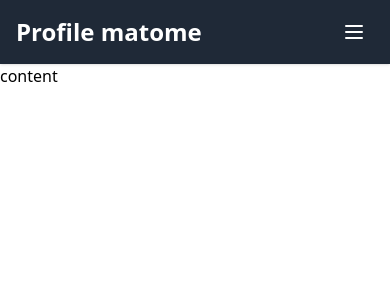
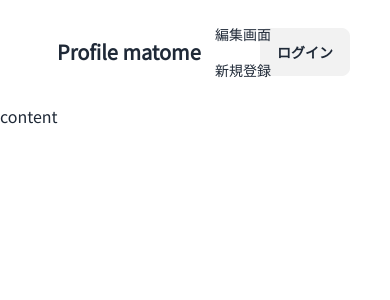
Before and after one commit to KeiIT11/profile-matome, a Next.js app: page / in a window 390 px wide. Shown: the top 300 px of the page. Built offline with nearby package versions, Linux system fonts and the light colour scheme.

Commit message:
dashboard画面を作成

```diff
--- a/package.json
+++ b/package.json
@@ -26,5 +26,8 @@
     "react-dom": "18.2.0",
     "tailwindcss": "3.3.3",
     "typescript": "5.2.2"
+  },
+  "devDependencies": {
+    "daisyui": "^3.7.5"
   }
 }
--- /dev/null
+++ b/src/app/(features)/dashboard/page.tsx
@@ -0,0 +1,33 @@
+import HomeNavbar from '@/app/_components/Header/navbar'
+import Head from 'next/head'
+
+export default function Home() {
+    return (
+        <>
+            <Head>
+                <title>test</title>
+            </Head>
+            <body>
+                <header>
+                    <HomeNavbar />
+                </header>
+                <main className='min-h-screen space-y-2'>
+                    <div className="max-w-md mx-auto py-10 space-y-2 md:max-w-2xl">
+                        <label className="label">
+                            <span className="text-base label-text">Name</span>
+                        </label>
+                        <input type="text" placeholder="田中" className="w-full input input-bordered" />
+                        <label className="label">
+                            <span className="text-base label-text">UserID</span>
+                        </label>
+                        <input type="text" placeholder="tanaka13" className="w-full input input-bordered" />
+                        <div>
+                            <button className="btn btn-md btn-primary">Save</button>
+                        </div>
+                    </div>
+
+                </main>
+            </body>
+        </>
+    )
+}
--- a/src/app/(features)/layout.tsx
+++ b/src/app/(features)/layout.tsx
@@ -1,8 +1,18 @@
 import '../_styles/globals.css'
 import type { Metadata } from 'next'
-import { Inter } from 'next/font/google'
+import { Inter, Zen_Kaku_Gothic_New, Noto_Sans_JP } from 'next/font/google'
 
 const inter = Inter({ subsets: ['latin'] })
+
+const zen_kaku_gothic = Zen_Kaku_Gothic_New({
+    weight: ["400"],
+    subsets: ['latin']
+})
+
+const noto_sans_jp = Noto_Sans_JP({
+    weight: ["400"],
+    subsets: ['latin']
+})
 
 export const metadata: Metadata = {
     title: 'Create Next App',
@@ -15,7 +25,7 @@ export default function RootLayout({
     children: React.ReactNode
 }) {
     return (
-        <html lang="en">
+        <html data-theme="light" lang="ja" className={noto_sans_jp.className}>
             {children}
         </html>
     )
--- a/src/app/(features)/page.tsx
+++ b/src/app/(features)/page.tsx
@@ -1,7 +1,6 @@
-import Image from 'next/image'
-import Homenavbar from '../_components/Header/navbar'
+import HomeNavbar from '../_components/Header/navbar'
 import Head from 'next/head'
-//import Link from 'next/link';
+
 export default function Home() {
   return (
     <>
@@ -10,7 +9,7 @@ export default function Home() {
       </Head>
       <body className='flex flex-col min-h-screen'>
         <header>
-          <Homenavbar />
+          <HomeNavbar />
         </header>
         <main>
           <div>
--- a/src/app/_components/Header/navbar.tsx
+++ b/src/app/_components/Header/navbar.tsx
@@ -1,77 +1,31 @@
-'use client'
+import Link from 'next/link';
 
-import Link from 'next/link';
-import { useState } from 'react';
-
-const Homenavbar = () => {
-  const [navbar, setNavbar] = useState(false);
+const HomeNavbar = () => {
   return (
-    <nav className="w-full bg-gray-800 shadow">
-      <div className="justify-between px-4 mx-auto lg:max-w-7xl md:items-center md:flex md:px-8">
-        <div>
-          <div className="flex items-center justify-between py-3 md:py-5 md:block">
-            <a href="#">
-              <h2 className="text-2xl text-white font-bold">Profile matome</h2>
-            </a>
-            <div className="md:hidden">
-              <button
-                className="p-2 text-gray-700 rounded-md outline-none focus:border-gray-400 focus:border"
-                onClick={() => setNavbar(!navbar)}
-              >
-                {navbar ? (
-                  <svg
-                    xmlns="http://www.w3.org/2000/svg"
-                    className="w-6 h-6 text-white"
-                    viewBox="0 0 20 20"
-                    fill="currentColor"
-                  >
-                    <path
-                      fillRule="evenodd"
-                      d="M4.293 4.293a1 1 0 011.414 0L10 8.586l4.293-4.293a1 1 0 111.414 1.414L11.414 10l4.293 4.293a1 1 0 01-1.414 1.414L10 11.414l-4.293 4.293a1 1 0 01-1.414-1.414L8.586 10 4.293 5.707a1 1 0 010-1.414z"
-                      clipRule="evenodd"
-                    />
-                  </svg>
-                ) : (
-                  <svg
-                    xmlns="http://www.w3.org/2000/svg"
-                    className="w-6 h-6 text-white"
-                    fill="none"
-                    viewBox="0 0 24 24"
-                    stroke="currentColor"
-                    strokeWidth={2}
-                  >
-                    <path
-                      strokeLinecap="round"
-                      strokeLinejoin="round"
-                      d="M4 6h16M4 12h16M4 18h16"
-                    />
-                  </svg>
-                )}
-              </button>
+    <div className="navbar px-10">
+      <div className="flex-1">
+        <Link href="/" className='btn btn-ghost normal-case text-xl'>
+          Profile matome
+        </Link>
       </div>
-          </div>
-        </div>
-        <div>
-          <div
-            className={`flex-1 justify-self-center pb-3 mt-8 md:block md:pb-0 md:mt-0 ${navbar ? 'block' : 'hidden'
-              }`}
-          >
-            <ul className="items-center justify-center space-y-8 md:flex md:space-x-6 md:space-y-0">
-              <li className="text-white">
-                <Link href="/">
-                  ログイン
+      <div className="navbar-end">
+        <ul className="menu menu-horizontal px-1">
+          <li>
+            <Link href="/dashboard">
+              編集画面
             </Link>
           </li>
-              <li className="text-black bg-gray-100 p-2 border rounded-lg">
+          <li>
             <Link href="/login">
               新規登録
             </Link>
           </li>
         </ul>
+        <Link href="/login" className='btn'>
+          ログイン
+        </Link>
       </div>
     </div>
-      </div>
-    </nav>
   )
 };
-export default Homenavbar;
+export default HomeNavbar;
--- a/tailwind.config.ts
+++ b/tailwind.config.ts
@@ -16,6 +16,9 @@ const config: Config = {
       },
     },
   },
-  plugins: [],
+  plugins: [require("daisyui")],
+  daisyui: {
+    themes: ["light", "dark", "cupcake", "fantasy"],
+  },
 }
 export default config
```
Also changed, not shown: 1 other file (tests, documents, lock files or other folders). Lines whose indentation alone changed are shown as unchanged.
